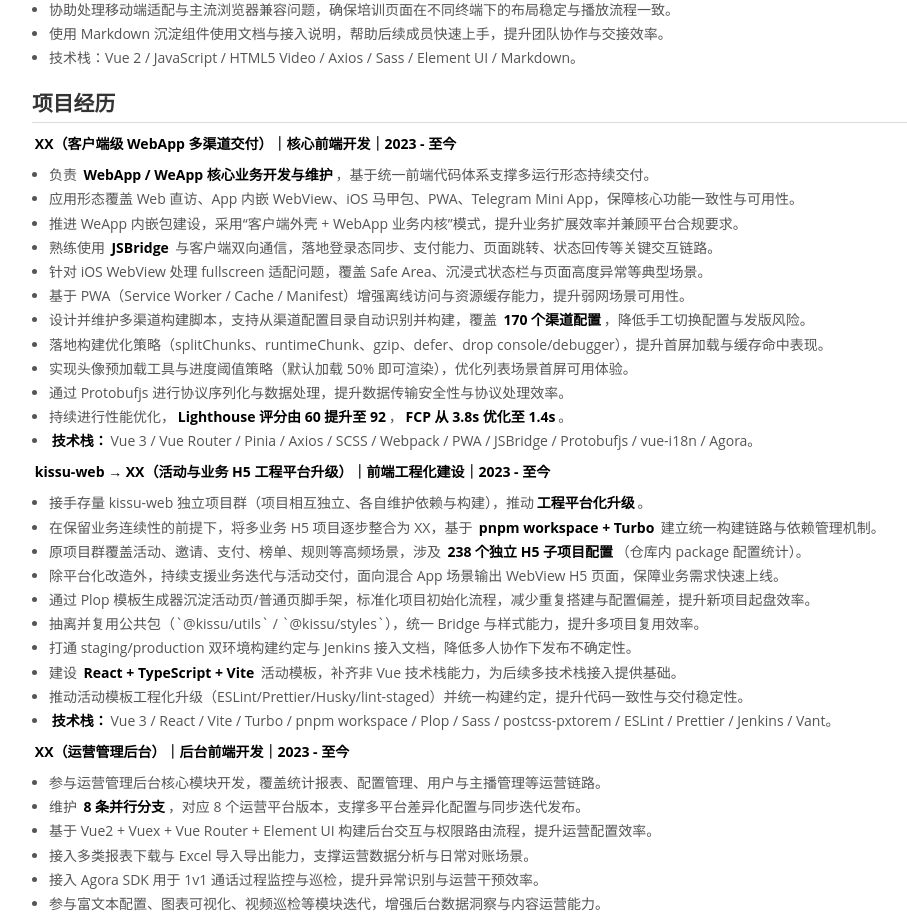
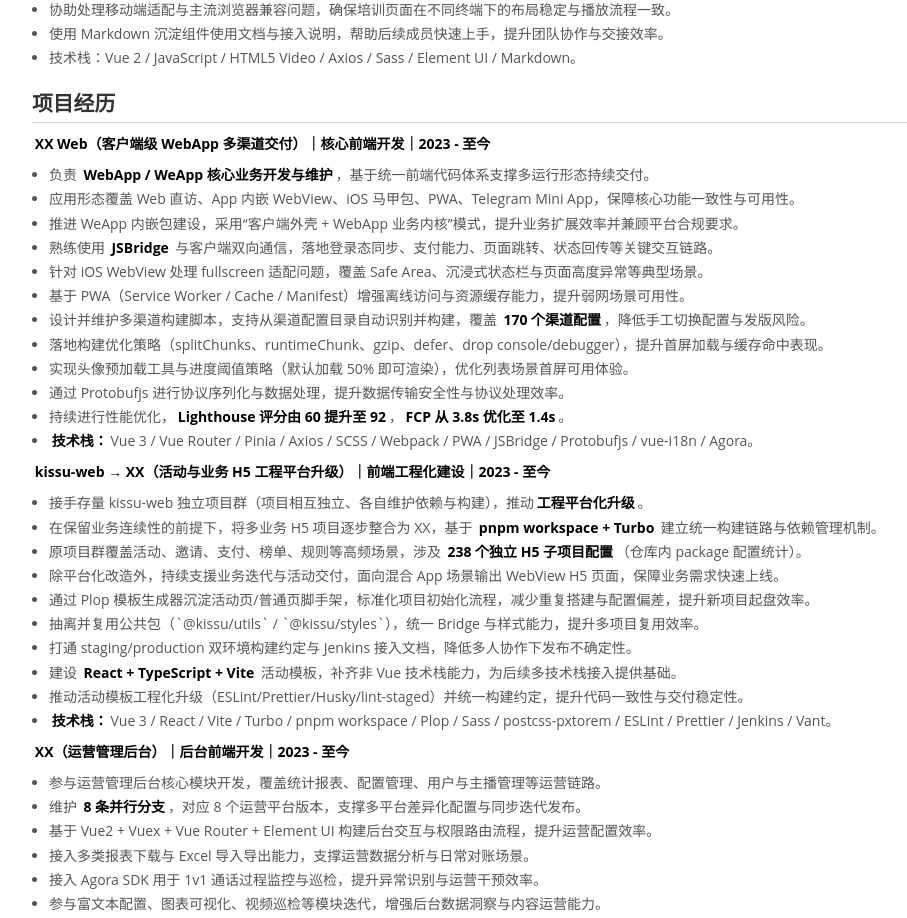
Before and after one commit to ooooshino/ooooshino.github.io, a Vue app: page / in a window 1280 px wide. Shown: the part 1040-1958 px from the top of the page, without its empty margins (158-1065 px from the left). Built offline with nearby package versions, Linux system fonts and the light colour scheme.

Commit message:
chore(发布): 同步脱敏简历

```diff
--- a/src/components/SoftwareExperience.vue
+++ b/src/components/SoftwareExperience.vue
@@ -2,7 +2,7 @@
   <section>
     <h2>项目经历</h2>
 
-    <p><strong>XX（客户端级 WebApp 多渠道交付）｜核心前端开发｜2023 - 至今</strong></p>
+    <p><strong>XX Web（客户端级 WebApp 多渠道交付）｜核心前端开发｜2023 - 至今</strong></p>
     <ul>
       <li>负责 <strong>WebApp / WeApp 核心业务开发与维护</strong>，基于统一前端代码体系支撑多运行形态持续交付。</li>
       <li>
```
